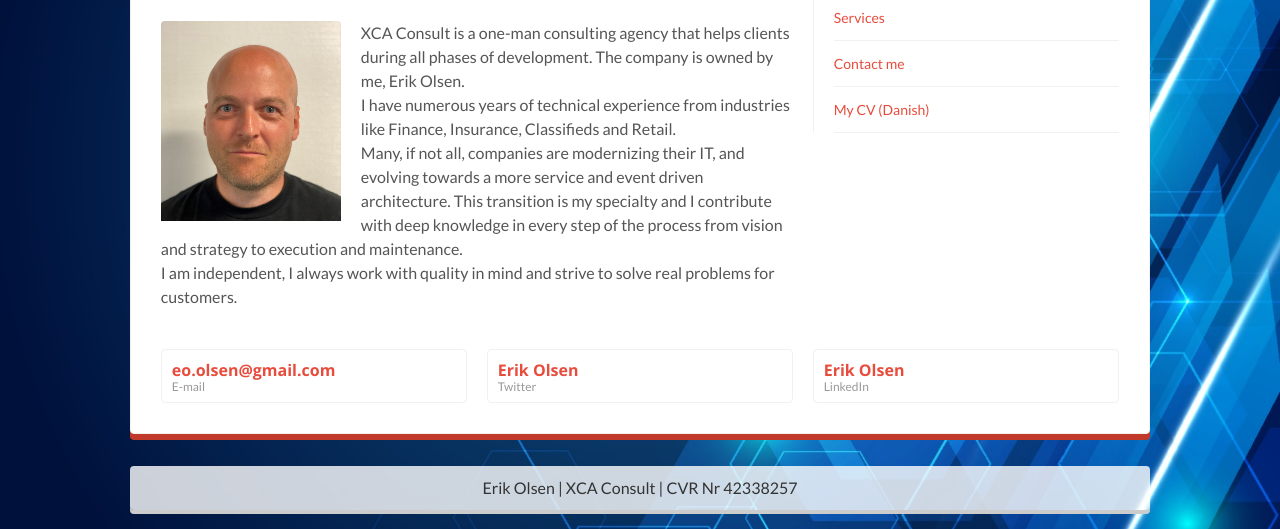
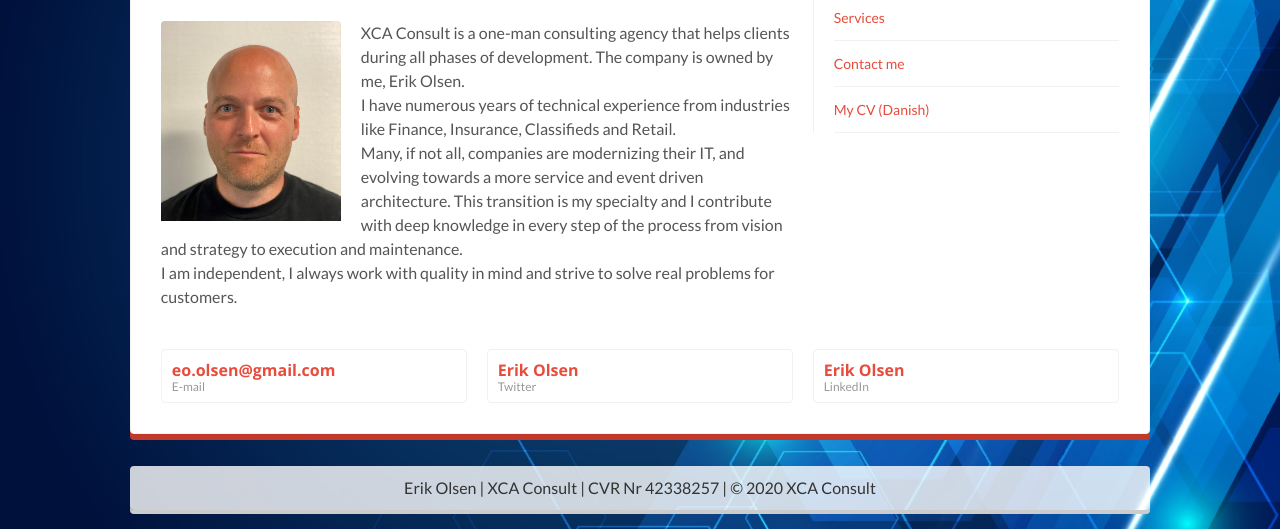
Before and after one commit to xca-consult/xca-consult.github.io, a plain HTML site: page index.html in a window 1280 px wide. Shown: the part 292-821 px from the top of the page. Drawn offline with nearby package versions, Linux system fonts and the light colour scheme.

Commit message:
Update index.html

```diff
--- a/index.html
+++ b/index.html
@@ -386,7 +386,7 @@
         <!-- End Tab Container -->
         <footer>
             <p>
-              Erik Olsen | XCA Consult | CVR Nr 42338257
+              Erik Olsen | XCA Consult | CVR Nr 42338257 | © 2020 XCA Consult
             </p>
         </footer>
     </div><!-- #main -->
```
